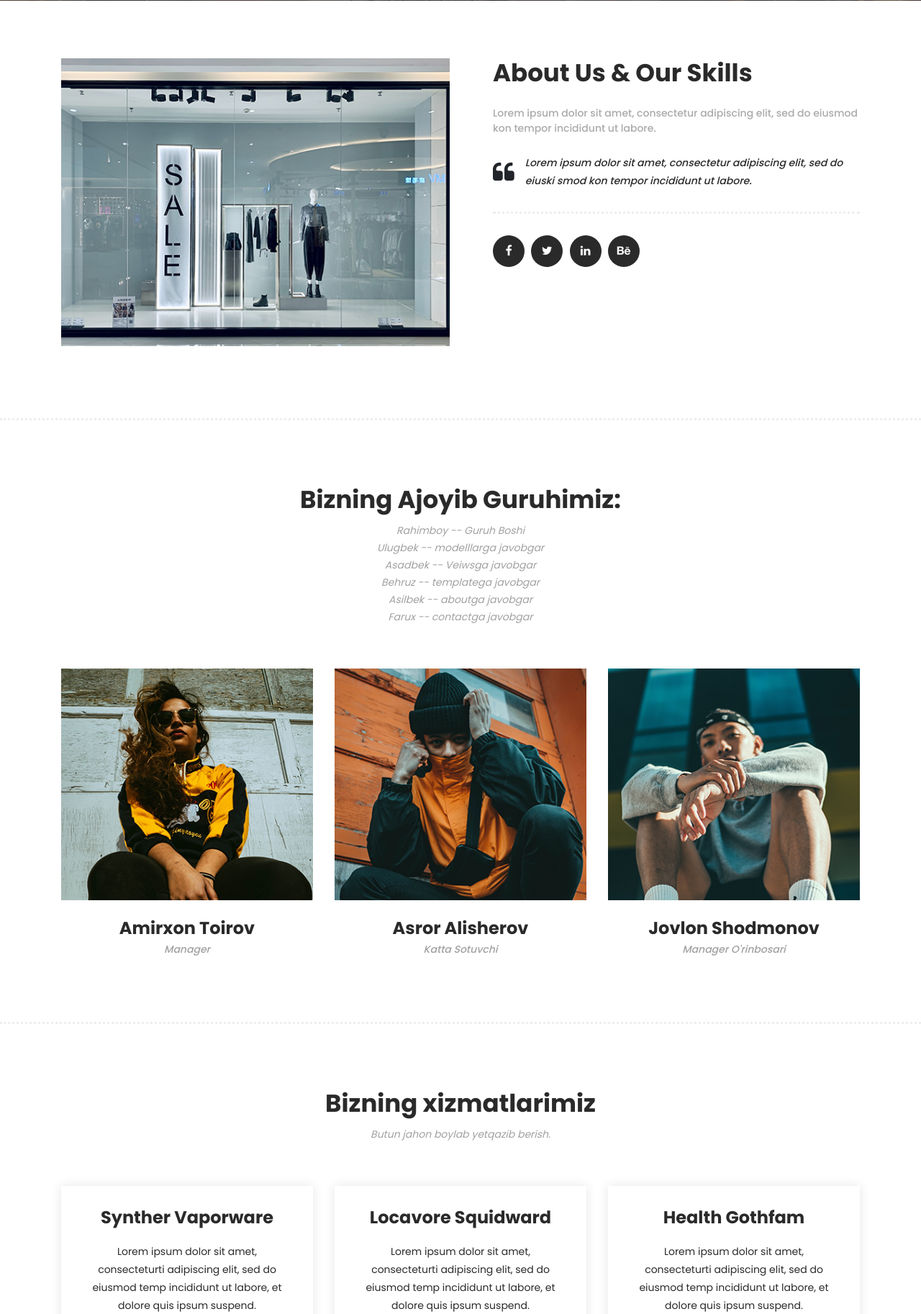
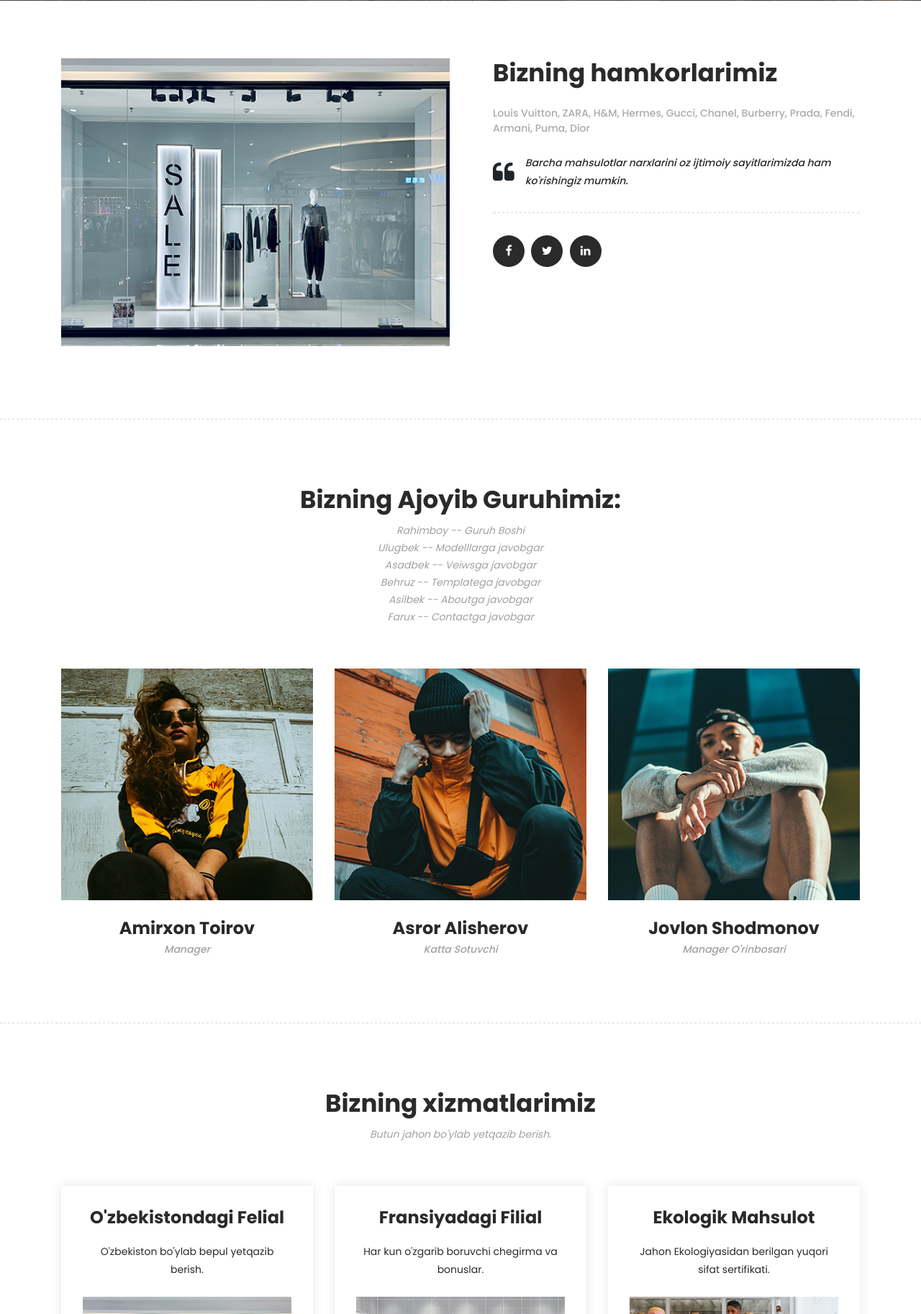
Before and after one commit to Raximboy7/Shopping, a Django app: page /about/ in a window 1280 px wide. Shown: the part 560-2386 px from the top of the page at 72% size. Run offline with Django 4.2, Linux system fonts and the light colour scheme; some libraries are stand-ins or nearby versions.

Commit message:
About hammasi boldi yana korib chiqila

```diff
--- a/templates/blog/about.html
+++ b/templates/blog/about.html
@@ -9,8 +9,8 @@
             <div class="row">
                 <div class="col-lg-12">
                     <div class="inner-content">
-                        <h2>About Our Company</h2>
-                        <span>Awesome, clean &amp; creative HTML5 Template</span>
+                        <h2>Kompaniya haqida</h2>
+                        <span>Mahsulotlarni o'z egasiga tez va yaxshi holatda olib borish. Hamma mahsulotlarimiz sifatli va hamyonbop.</span>
                     </div>
                 </div>
             </div>
@@ -24,21 +24,20 @@
             <div class="row">
                 <div class="col-lg-6">
                     <div class="left-image">
-                        <img src="assets/images/about-left-image.jpg" alt="">
+                        <img src="{% static 'assets/images/about-left-image.jpg'%}" alt="">
                     </div>
                 </div>
                 <div class="col-lg-6">
                     <div class="right-content">
-                        <h4>About Us &amp; Our Skills</h4>
-                        <span>Lorem ipsum dolor sit amet, consectetur adipiscing elit, sed do eiusmod kon tempor incididunt ut labore.</span>
+                        <h4>Bizning hamkorlarimiz</h4>
+                        <span> Louis Vuitton, ZARA, H&M, Hermes, Gucci, Chanel, Burberry, Prada, Fendi, Armani, Puma, Dior  </span>
                         <div class="quote">
-                            <i class="fa fa-quote-left"></i><p>Lorem ipsum dolor sit amet, consectetur adipiscing elit, sed do eiuski smod kon tempor incididunt ut labore.</p>
+                            <i class="fa fa-quote-left"></i><p>Barcha mahsulotlar narxlarini oz ijtimoiy sayitlarimizda ham ko'rishingiz mumkin.</p>
                         </div>
                         <ul>
-                            <li><a href="#"><i class="fa fa-facebook"></i></a></li>
-                            <li><a href="#"><i class="fa fa-twitter"></i></a></li>
-                            <li><a href="#"><i class="fa fa-linkedin"></i></a></li>
-                            <li><a href="#"><i class="fa fa-behance"></i></a></li>
+                            <li><a href="https://www.facebook.com/facebook/"><i class="fa fa-facebook"></i></a></li>
+                            <li><a href="https://about.twitter.com/en"><i class="fa fa-twitter"></i></a></li>
+                            <li><a href="https://www.linkedin.com/jobs"><i class="fa fa-linkedin"></i></a></li>
                         </ul>
                     </div>
                 </div>
@@ -54,7 +53,7 @@
                 <div class="col-lg-12">
                     <div class="section-heading">
                         <h2>Bizning Ajoyib Guruhimiz:</h2>
-                        <span>Rahimboy -- Guruh Boshi <br> Ulugbek -- modelllarga javobgar<br> Asadbek -- Veiwsga javobgar <br> Behruz -- templatega javobgar <br> Asilbek -- aboutga javobgar <br> Farux -- contactga javobgar</span>
+                        <span>Rahimboy -- Guruh Boshi <br> Ulugbek -- Modelllarga javobgar<br> Asadbek -- Veiwsga javobgar <br> Behruz -- Templatega javobgar <br> Asilbek -- Aboutga javobgar <br> Farux -- Contactga javobgar</span>
                     </div>
                 </div>
                 <div class="col-lg-4">
@@ -129,27 +128,27 @@
                 <div class="col-lg-12">
                     <div class="section-heading">
                         <h2>Bizning xizmatlarimiz</h2>
-                        <span>Butun jahon boylab yetqazib berish.</span>
+                        <span>Butun jahon bo'ylab yetqazib berish.</span>
                     </div>
                 </div>
                 <div class="col-lg-4">
                     <div class="service-item">
-                        <h4>Synther Vaporware</h4>
-                        <p>Lorem ipsum dolor sit amet, consecteturti adipiscing elit, sed do eiusmod temp incididunt ut labore, et dolore quis ipsum suspend.</p>
+                        <h4>O'zbekistondagi Felial</h4>
+                        <p>O'zbekiston bo'ylab bepul yetqazib berish.</p>
                         <img src="{% static 'assets/images/service-01.jpg'%}" alt="">
                     </div>
                 </div>
                 <div class="col-lg-4">
                     <div class="service-item">
-                        <h4>Locavore Squidward</h4>
-                        <p>Lorem ipsum dolor sit amet, consecteturti adipiscing elit, sed do eiusmod temp incididunt ut labore, et dolore quis ipsum suspend.</p>
+                        <h4>Fransiyadagi Filial</h4>
+                        <p>Har kun o'zgarib boruvchi chegirma va bonuslar.</p>
                         <img src="{% static 'assets/images/service-02.jpg'%}" alt="">
                     </div>
                 </div>
                 <div class="col-lg-4">
                     <div class="service-item">
-                        <h4>Health Gothfam</h4>
-                        <p>Lorem ipsum dolor sit amet, consecteturti adipiscing elit, sed do eiusmod temp incididunt ut labore, et dolore quis ipsum suspend.</p>
+                        <h4>Ekologik Mahsulot</h4>
+                        <p>Jahon Ekologiyasidan berilgan yuqori sifat sertifikati.</p>
                         <img src="{% static 'assets/images/service-03.jpg'%}" alt="">
                     </div>
                 </div>
```
